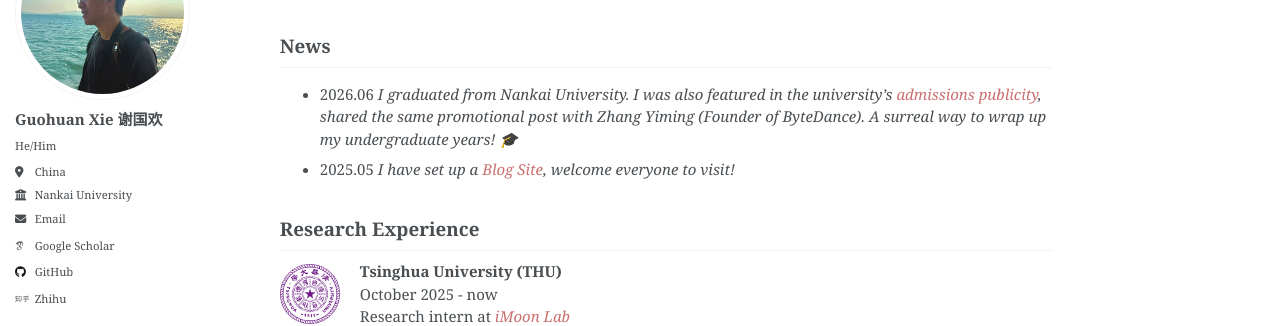
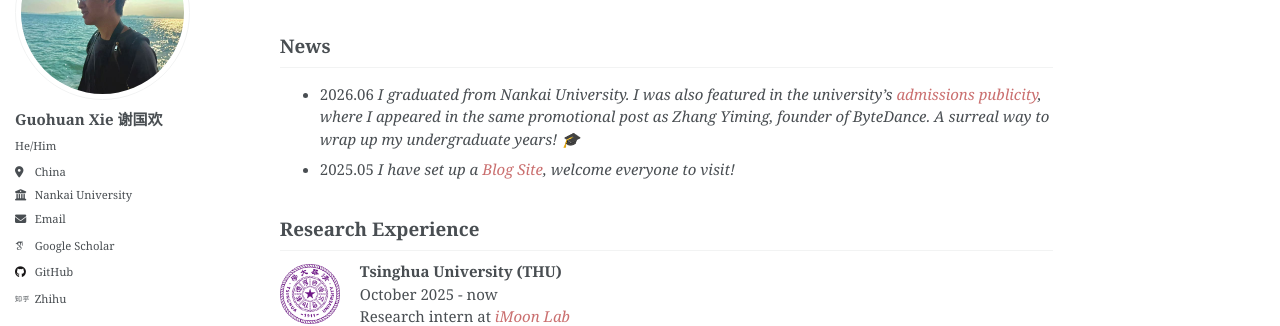
Before and after one commit to guohuan-xie/guohuan-xie.github.io, a Jekyll site: the page built from _pages/about.md, in a window 1280 px wide and 1400 px high, scrolled down 267 px. Shown: the part 176-502 px from the top of the window. Built offline with Jekyll 4.4.1, drawn with Linux system fonts in a browser that asks for light colours; some web fonts are replaced; some of the changed text lies outside the part shown.

Commit message:
Refine graduation details on about page for clarity; consolidate National Scholarship entries for better presentation.

```diff
--- a/_pages/about.md
+++ b/_pages/about.md
@@ -43,7 +43,7 @@
 
 News
 ---------------
-- 2026.06 *I graduated from Nankai University. I was also featured in the university's [admissions publicity](https://mp.weixin.qq.com/s/ZD2FKxRdWY3RG6JCJP9aEg), shared the same promotional post with Zhang Yiming (Founder of ByteDance). A surreal way to wrap up my undergraduate years! 🎓*
+* 2026.06 *I graduated from Nankai University. I was also featured in the university's [admissions publicity](https://mp.weixin.qq.com/s/ZD2FKxRdWY3RG6JCJP9aEg), where I appeared in the same promotional post as Zhang Yiming, founder of ByteDance. A surreal way to wrap up my undergraduate years! 🎓*
 - 2025.05 *I have set up a [Blog Site](https://guohuan-xie.github.io), welcome everyone to visit!*
 
 
```
Also changed, not shown: other parts of _pages/about.md (+1 -2 lines).
